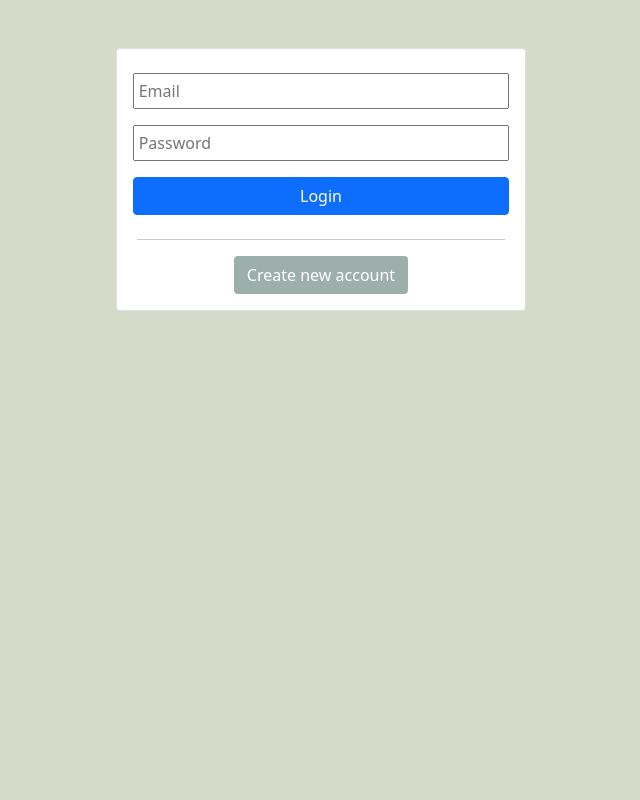
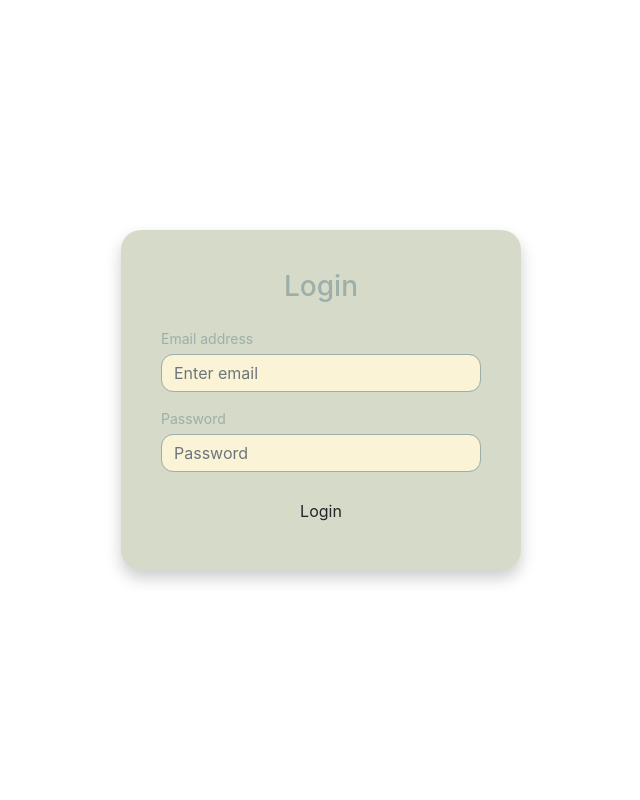
Before and after one commit to mustafataha5/New_Book_store, a Django app: page /login in a window 1280 px wide. Shown: the whole page, without its empty margins (319-959 px from the left). Run offline with Django 3.2, Linux system fonts and the light colour scheme; some libraries are stand-ins or nearby versions.

Commit message:
Add Login  for web

```diff
--- a/store_app/static/css/style.css
+++ b/store_app/static/css/style.css
@@ -1,21 +1,57 @@
-*{
-padding: 0px;
-margin: 0px;
-
-}
-
-body{
-    background-color: #D6DAC8 ;
-}
-
-.register_btn{
-    background-color: #9CAFAA;
-    color : white;
-
-}
-
-.error{
-    color: #e4281b ;
-    font-size: 12px;
-    list-style-type: none;
-}
+        body {
+            font-family: 'Arial', sans-serif;
+            background-color: #FBF3D5;
+            display: flex;
+            justify-content: center;
+            align-items: center;
+            height: 100vh;
+            margin: 0;
+        }
+        .login-container {
+            width: 100%;
+            max-width: 400px;
+            padding: 40px;
+            background-color: #D6DAC8;
+            border-radius: 20px;
+            box-shadow: 0 8px 16px rgba(0, 0, 0, 0.2);
+            text-align: center;
+        }
+        .login-container h2 {
+            color: #9CAFAA;
+            margin-bottom: 25px;
+            font-size: 28px;
+        }
+        .form-group {
+            margin-bottom: 15px;
+            text-align: left;
+        }
+        .form-group label {
+            display: block;
+            margin-bottom: 5px;
+            color: #9CAFAA;
+            font-size: 14px;
+        }
+        .form-group input {
+            width: 100%;
+            padding: 12px;
+            border-radius: 12px;
+            border: 1px solid #9CAFAA;
+            font-size: 16px;
+            background-color: #FBF3D5;
+            color: #9CAFAA;
+        }
+        .btn-custom {
+            width: 100%;
+            padding: 12px;
+            background-color: #EFBC9B;
+            border: none;
+            color: #FBF3D5;
+            border-radius: 12px;
+            cursor: pointer;
+            font-size: 18px;
+            margin-top: 20px;
+            transition: background-color 0.3s;
+        }
+        .btn-custom:hover {
+            background-color: #e5a682;
+        }
--- a/store_app/templates/login.html
+++ b/store_app/templates/login.html
@@ -3,58 +3,29 @@
 <head>
     <meta charset="UTF-8">
     <meta name="viewport" content="width=device-width, initial-scale=1.0">
-    <title>Login</title>
-
-    <link href="https://cdn.jsdelivr.net/npm/bootstrap@5.0.2/dist/css/bootstrap.min.css" rel="stylesheet" integrity="sha384-EVSTQN3/azprG1Anm3QDgpJLIm9Nao0Yz1ztcQTwFspd3yD65VohhpuuCOmLASjC" crossorigin="anonymous">
-    <script src="https://cdn.jsdelivr.net/npm/bootstrap@5.0.2/dist/js/bootstrap.bundle.min.js" integrity="sha384-MrcW6ZMFYlzcLA8Nl+NtUVF0sA7MsXsP1UyJoMp4YLEuNSfAP+JcXn/tWtIaxVXM" crossorigin="anonymous"></script>
-    {%load static%}
-
-    <link rel="stylesheet" href="{% static 'css/style.css'%}">
-
+    {% load static %}
+    <link rel="stylesheet" href="{% static 'css/style.css' %}">
+    <title>Login Page</title>
+    <link href="https://stackpath.bootstrapcdn.com/bootstrap/4.5.2/css/bootstrap.min.css" rel="stylesheet">
 </head>
 <body>
 
-
-    <div class="row mt-5 justify-content-center">
-        <div class="col-sm-4">
-            <div class="card" >
-                <!-- <h5 class="card-title">Login</h5> -->
-                <div class="card-body">
-                  <form class="d-flex flex-column" action="/check_login" method="post">
-                      {%csrf_token%}
-
-                    <input class="my-2 p-1" name="email" type="email" placeholder="Email" required>
-                    {% if messages %}
-                    <ul class="messages">
-                        {% for message in messages %}
-                        {% if message.extra_tags == 'login_email'%}
-                        <li{% if message.tags %} class="{{ message.tags }}" {% endif %}>{{ message }}</li>
-                        {% endif %}
-                        {% endfor %}
-                    </ul>
-                    {% endif %}
-
-                    <input class="my-2 p-1" type="password" name="password" placeholder="Password" required>
-                    {% if messages %}
-                    <ul class="messages">
-                      {% for message in messages %}
-                      {% if message.extra_tags == 'login_password'%}
-                      <li{% if message.tags %} class="{{ message.tags }}" {% endif %}>{{ message }}</li>
-                      {% endif %}
-                      {% endfor %}
-                  </ul>
-                  {% endif %}
-                    <button class="my-2 btn btn-primary" type="submit" class=""> Login</button>
-                  </form>
-                  <hr class="mx-1">
-                  <div class="d-flex justify-content-center">
-                    <a href="/register" class="btn text-center register_btn">Create new account</a>
-                  </div>
-
-                </div>
-              </div>
+<div class="login-container">
+    <h2>Login</h2>
+    <form>
+        <div class="form-group">
+            <label for="email">Email address</label>
+            <input type="email" class="form-control" id="email" aria-describedby="emailHelp" placeholder="Enter email">
         </div>
-    </div>
-
+        <div class="form-group">
+            <label for="password">Password</label>
+            <input type="password" class="form-control" id="password" placeholder="Password">
+        </div>
+        <button type="submit" class="btn btn-custom btn-block">Login</button>
+    </form>
+</div>
+<script src="https://code.jquery.com/jquery-3.5.1.slim.min.js"></script>
+<script src="https://cdn.jsdelivr.net/npm/@popperjs/core@2.9.2/dist/umd/popper.min.js"></script>
+<script src="https://stackpath.bootstrapcdn.com/bootstrap/4.5.2/js/bootstrap.min.js"></script>
 </body>
 </html>
```
